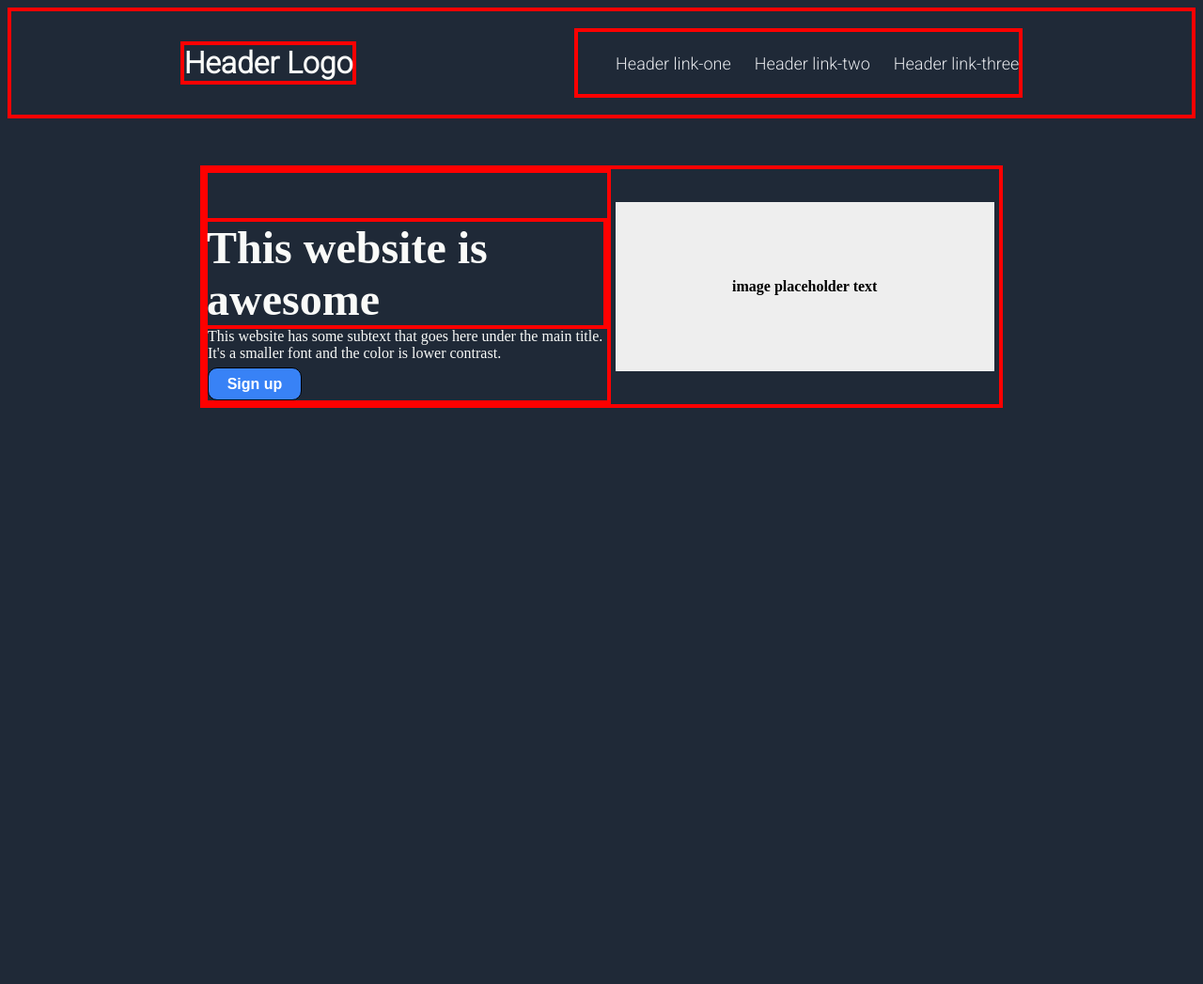
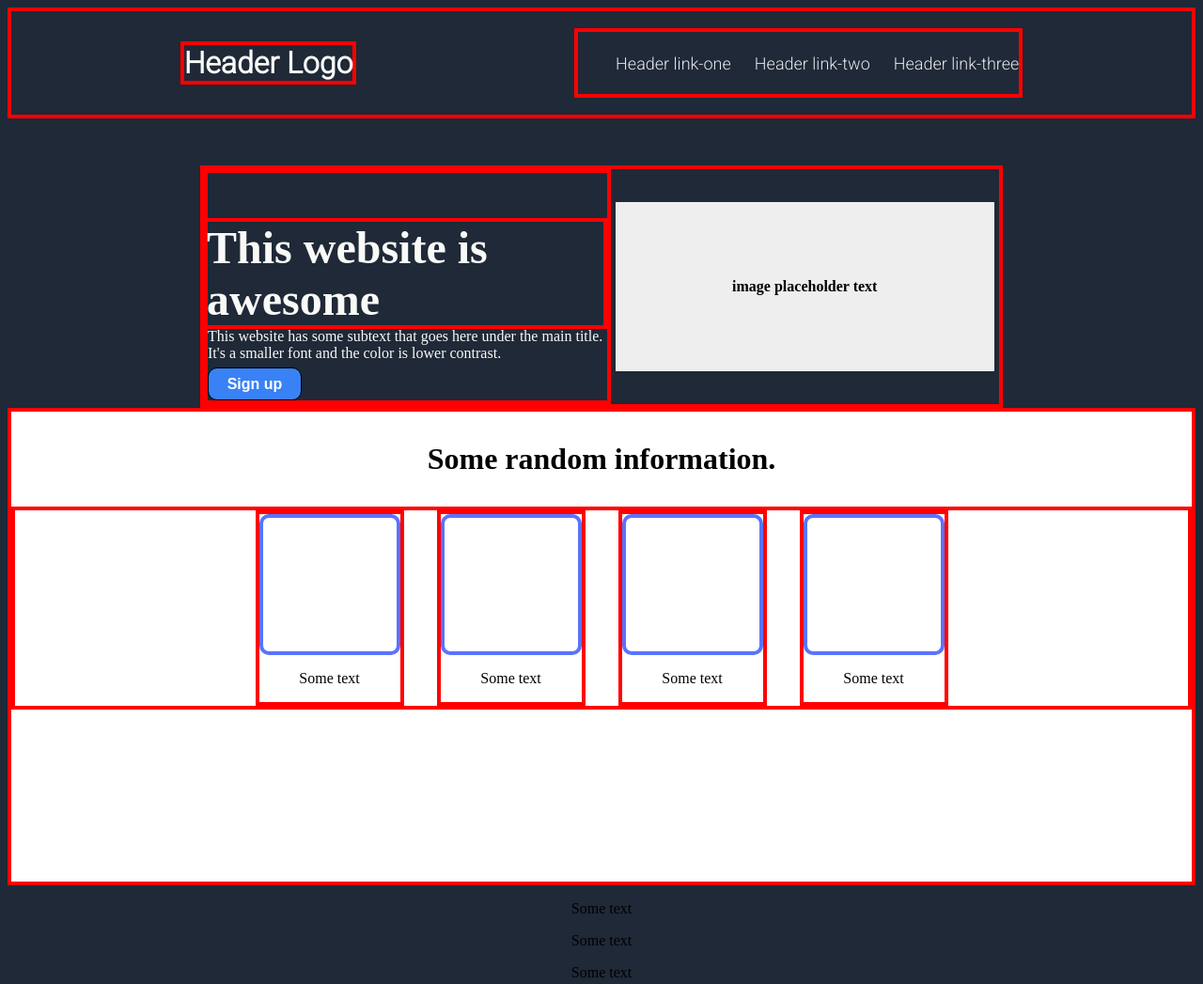
Before and after one commit to Vesa6/odin-landingPage, a plain HTML site: page index.html in a window 1280 px wide. Shown: the whole page at 94% size. Before the commit the page ends 800 px from the top, so only its background shows below. Drawn offline with Linux system fonts and the light colour scheme; a script that the page names is missing.

Commit message:
Implement the text boxes

```diff
--- a/index.html
+++ b/index.html
@@ -33,6 +33,40 @@
             <button>Sign up</button>
         </div>
         </div>
+
+        <div class = "middlebody">
+            <p id = "mbtext">Some random information.</p>
+
+            <div class = "imgs">
+            <div class = "subinfo">
+            <div class = "subimg">
+
+            </div>
+            <p id = "subimgtext">Some text</p>
+            </div>
+            <div class = "subinfo">
+            <div class = "subimg">
+            </div>
+            <p id = "subimgtext">Some text</p>
+            </div>
+            <div class = "subinfo">
+            <div class = "subimg">
+            </div>
+            <p id = "subimgtext">Some text</p>
+            </div>
+            <div class = "subinfo">
+            <div class = "subimg">
+            </div>
+            <p id = "subimgtext">Some text</p>
+            </div>
+            </div>
+            </div>
+
+            <p id = "subimgtext">Some text</p>
+            <p id = "subimgtext">Some text</p>
+            <p id = "subimgtext">Some text</p>
+
+        </div>
         <script src="index.js"></script>
     </body>
 </html>
--- a/style.css
+++ b/style.css
@@ -1,5 +1,55 @@
 html {
     background-color: #1F2937;
+}
+
+p#mbtext {
+    display:flex;
+    justify-content: center;
+    font-size: 32px;
+    font-weight: bold;
+}
+
+.imgs {
+    border:solid red 4px;
+    display:flex;
+    justify-content: center;
+    gap:35px;
+}
+
+.middlebody {
+    border: solid red 4px;
+    display:flex;
+    flex-flow: column;
+    align-items: space-evenly;
+    background-color: white;
+    height:500px;
+}
+
+p#subimgtext {
+    display:flex;
+    flex-direction: row;
+    justify-content: center;
+}
+
+.subinfo {
+    display:flex;
+    flex-direction: column;
+    align-items: center;
+    border: solid red 4px;
+}
+
+.subimg {
+    border: solid rgb(90, 115, 255) 4px;
+    display:flex;
+    flex-wrap: wrap;
+    flex-direction: column;
+    justify-content: flex-end;
+    align-items: center;
+    background-color: white;
+    height: 150px;
+    width: 150px;
+    box-sizing: border-box;
+    border-radius:10px;
 }
 
 button {
```
